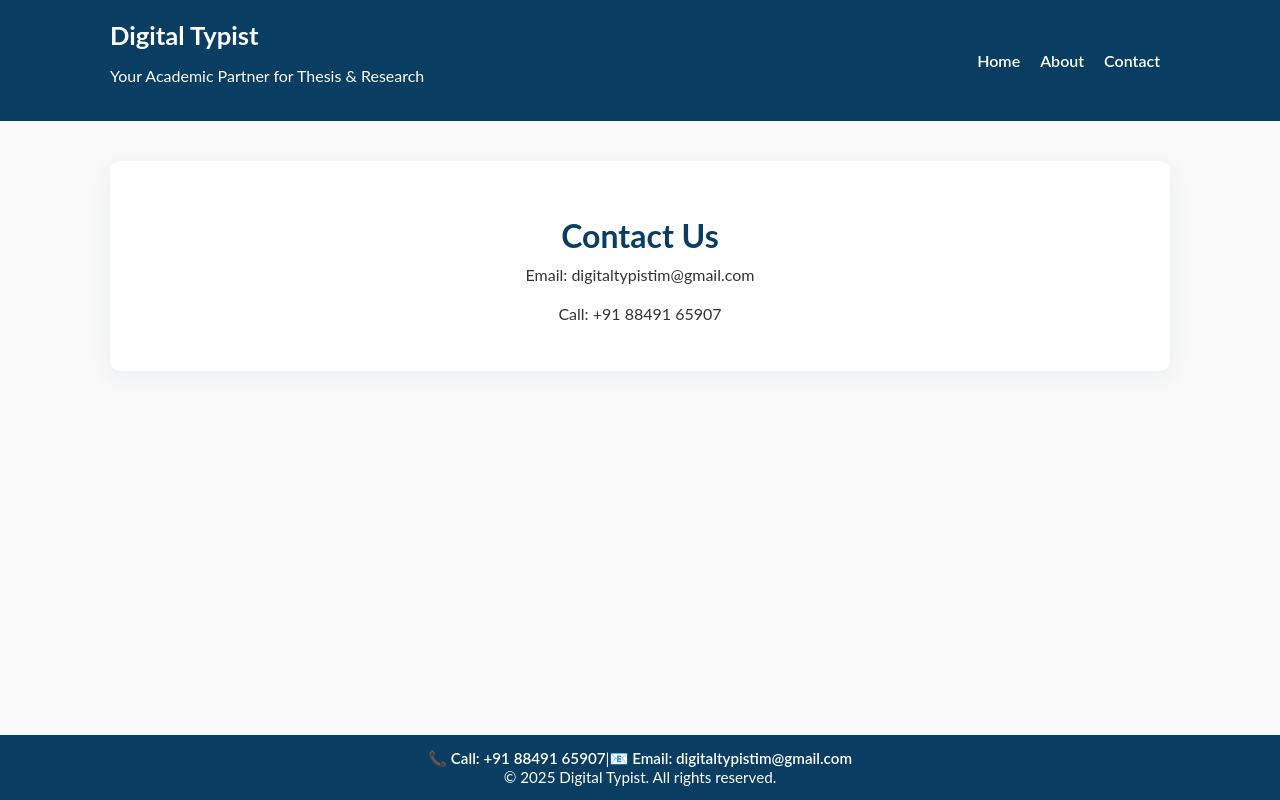
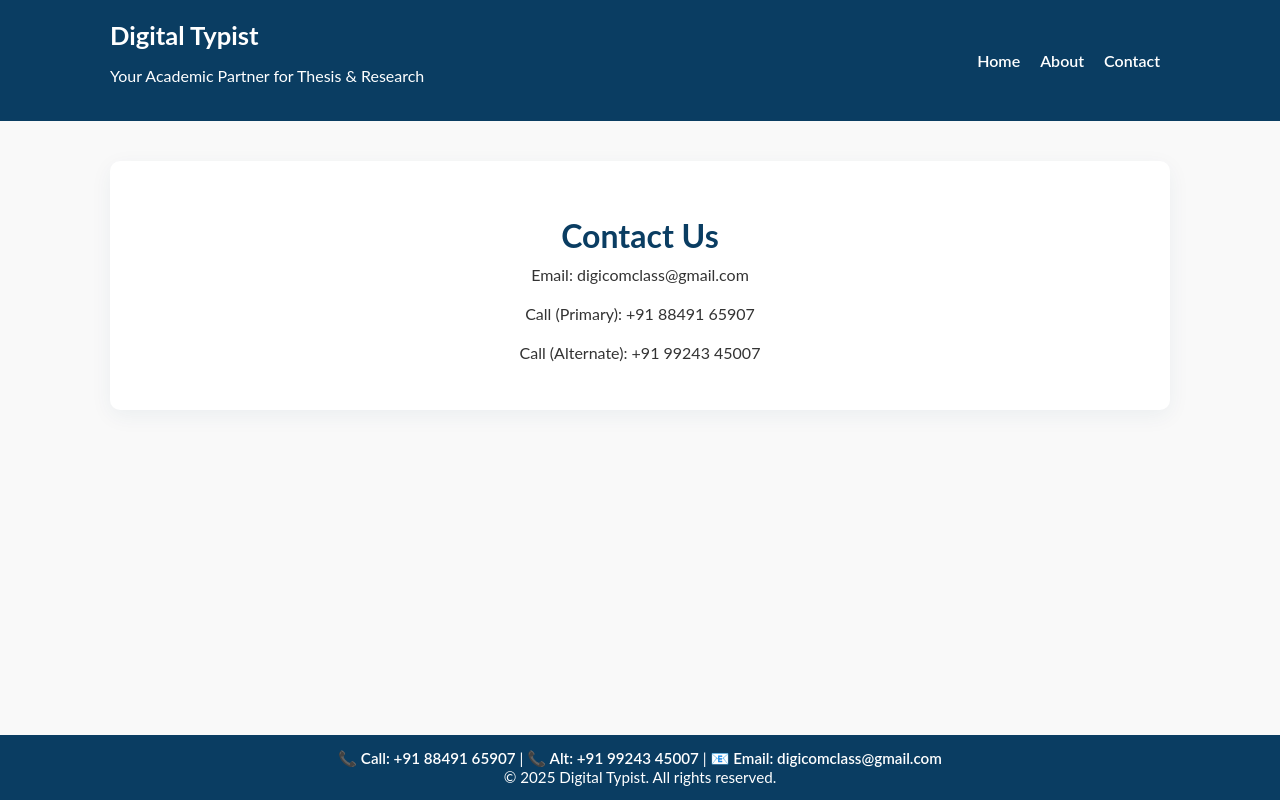
Before and after one commit to digital-typist/digital-typist-lts, a Next.js app: page /contact in a window 1280 px wide. Built offline with nearby package versions, Linux system fonts and the light colour scheme.

Commit message:
alternative number added
Alter native number added in
contact/page.jsx
Footer.jsx

```diff
--- a/src/app/contact/page.jsx
+++ b/src/app/contact/page.jsx
@@ -1,9 +1,25 @@
+// src/app/contact/page.jsx
 export default function ContactPage() {
   return (
     <section className="hero">
       <h2>Contact Us</h2>
-      <p>Email: <a href="mailto:digitaltypistim@gmail.com">digitaltypistim@gmail.com</a></p>
-      <p>Call: <a href="tel:+918849165907">+91 88491 65907</a></p>
+
+      <p>
+        Email:{" "}
+        <a href="mailto:digicomclass@gmail.com">
+          digicomclass@gmail.com
+        </a>
+      </p>
+
+      <p>
+        Call (Primary):{" "}
+        <a href="tel:+918849165907">+91 88491 65907</a>
+      </p>
+
+      <p>
+        Call (Alternate):{" "}
+        <a href="tel:+919924345007">+91 99243 45007</a>
+      </p>
     </section>
-  )
+  );
 }
--- a/src/app/js/Footer.jsx
+++ b/src/app/js/Footer.jsx
@@ -1,10 +1,13 @@
+// src/js/Footer.jsx
 export default function Footer() {
   return (
     <footer className="siteFooter">
       <div className="footerContact">
         <a href="tel:+918849165907">📞 Call: +91 88491 65907</a>
-        <span>|</span>
-        <a href="mailto:digitaltypistim@gmail.com">📧 Email: digitaltypistim@gmail.com</a>
+        <span> | </span>
+        <a href="tel:+919924345007">📞 Alt: +91 99243 45007</a>
+        <span> | </span>
+        <a href="mailto:digicomclass@gmail.com">📧 Email: digicomclass@gmail.com</a>
       </div>
 
       <div className="copyright">
```
